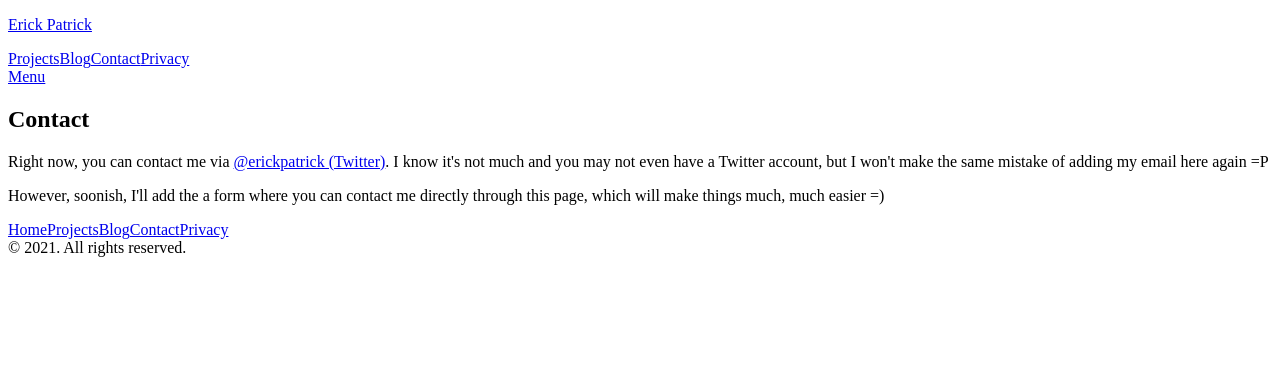
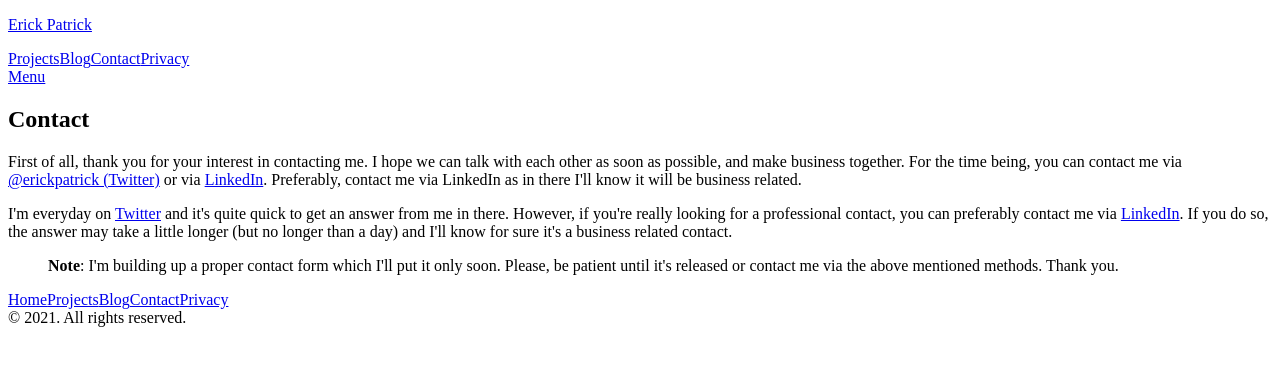
Before and after one commit to erickpatrick/bwtw.erickpatrick.net, a Next.js app: page /contact in a window 1280 px wide. Shown: the top 366 px of the page. Built offline with nearby package versions, Linux system fonts and the light colour scheme.

Commit message:
adjusts contact page to point to linkedin

```diff
--- a/pages/contact.mdx
+++ b/pages/contact.mdx
@@ -13,6 +13,8 @@ export default function BlogPost({ children }) {
   return <BlogPage meta={meta}>{children}</BlogPage>;
 }
 
-Right now, you can contact me via [@erickpatrick (Twitter)](https://twitter.com/erickpatrick). I know it's not much and you may not even have a Twitter account, but I won't make the same mistake of adding my email here again =P
+First of all, thank you for your interest in contacting me. I hope we can talk with each other as soon as possible, and make business together. For the time being, you can contact me via [@erickpatrick (Twitter)](https://twitter.com/erickpatrick) or via [LinkedIn](https://www.linkedin.com/in/erickpatrick). Preferably, contact me via LinkedIn as in there I'll know it will be business related.
 
-However, soonish, I'll add the a form where you can contact me directly through this page, which will make things much, much easier =)
+I'm everyday on [Twitter](https://twitter.com/erickpatrick) and it's quite quick to get an answer from me in there. However, if you're really looking for a professional contact, you can preferably contact me via [LinkedIn](https://www.linkedin.com/in/erickpatrick). If you do so, the answer may take a little longer (but no longer than a day) and I'll know for sure it's a business related contact.
+
+> **Note**: I'm building up a proper contact form which I'll put it only soon. Please, be patient until it's released or contact me via the above mentioned methods. Thank you.
```
